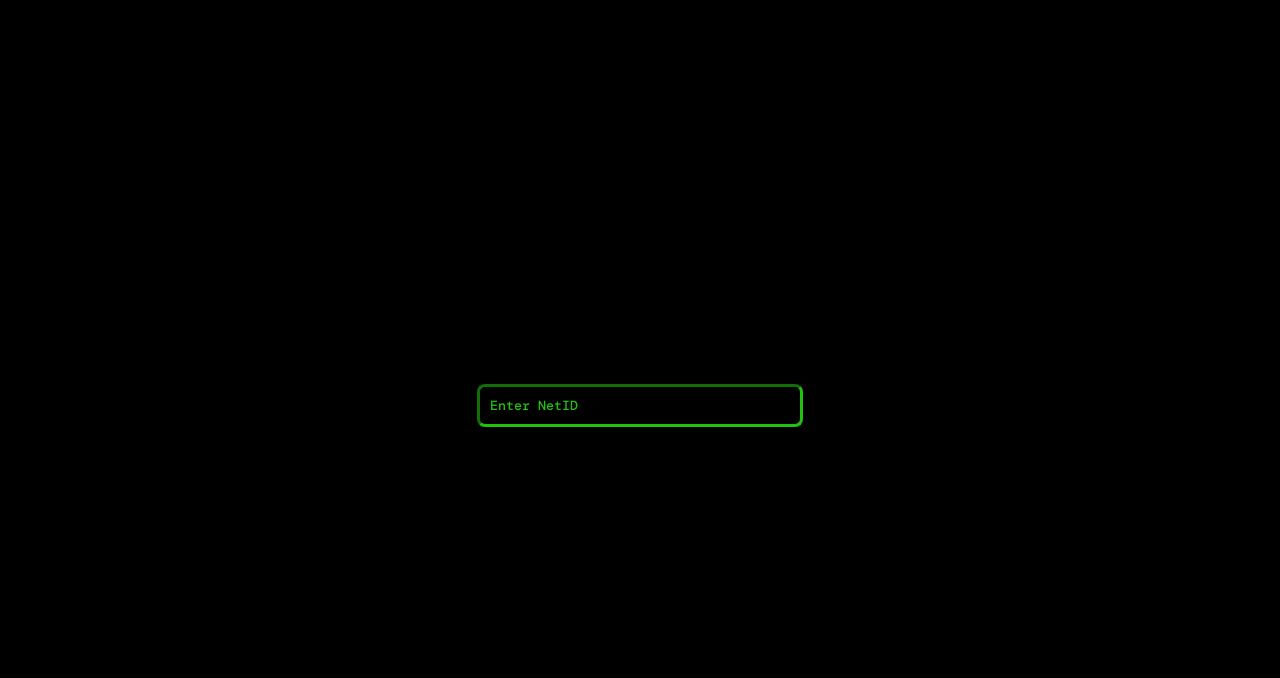
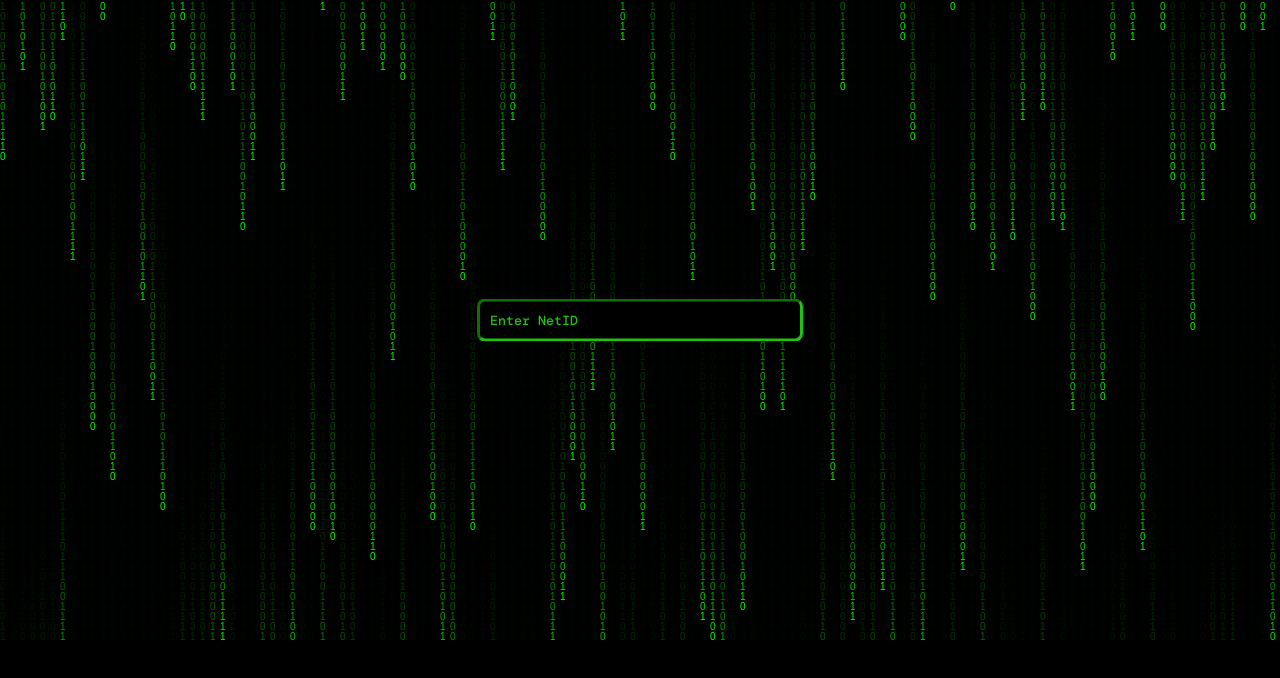
Before and after one commit to cezar-r/hack-the-flag-site, a React (Create React App) app: page / in a window 1280 px wide. Shown: the top 678 px of the page. Built offline with nearby package versions, Linux system fonts and the light colour scheme.

Commit message:
added matrix rain to login page

```diff
--- a/src/App.css
+++ b/src/App.css
@@ -2,6 +2,9 @@
   font-family: codeFont;
   src: url(./codeFont.ttf);
 }
+
+canvas {display: block;}
+
 
 body {background: #000;}
 
@@ -13,20 +16,36 @@ input:focus{
   outline: none;
 }
 
+#container {
+  width: 100%;
+  height: 100%;
+  position: relative;
+}
+
+#bg {
+  width: 100%;
+  height: 100%;
+  position: relative;
+  top: 0;
+  left: 0;
+}
+
+
 .loginButton {
   background-color: black;
   color: #20C20E;
   border-color: #20C20E;
   border-radius: 8px;
   border-width: medium;
+  display: block;
+  margin: auto;
+  padding: 10px;
+  width: 300px;
+  position: absolute;
   top: 50%;
   left: 50%;
-  display: block;
-  margin-top: 30%;
-  margin-left: auto;
-  margin-right: auto;
-  padding: 10px;
-  width: 300px;
+  transform: translate(-50%, -50%);
+  z-index: 10;
 }
 
 * {
--- a/src/App.js
+++ b/src/App.js
@@ -11,9 +11,9 @@ import AboutUs from './AboutUs';
 /**
  * TODO
  * fix top border of login field being darker
+ * add calendar
  * add discord url to discord nav that just launches discord
- * add this https://codepen.io/yaclive/pen/EayLYO to home
- *
+ * make matrix rain start at random position
  */
 
 function App() {
--- /dev/null
+++ b/src/Canvas.js
@@ -0,0 +1,74 @@
+import React, { useRef, useEffect, useState } from "react";
+
+const Canvas = (props) => {
+	const { draw, fps = 30, establishContext, establishCanvasWidth, width = "100%", height = "100%", ...rest } = props;
+	const canvasRef = useRef(null);
+	const [context, setContext] = useState(null);
+
+	const resizeCanvas = (context) => {
+		const canvas = context.canvas;
+		const { width, height } = canvas.getBoundingClientRect();
+
+		if (canvas.width !== width || canvas.height !== height) {
+			const { devicePixelRatio: ratio = 1 } = window;
+			canvas.width = width * ratio;
+			canvas.height = height * ratio;
+			if (establishCanvasWidth) {
+				establishCanvasWidth(canvas.width);
+			}
+			context.scale(ratio, ratio);
+			return true;
+		}
+		return false;
+	};
+
+	useEffect(() => {
+		//i.e. value other than null or undefined
+		if (canvasRef.current) {
+			const canvas = canvasRef.current;
+			const ctx = canvas.getContext("2d");
+			setContext(ctx);
+			resizeCanvas(ctx);
+			if (establishContext) {
+				establishContext(ctx);
+			}
+		} else {
+			// if canvasRef set to null, keep state variable consistent with this
+			setContext(null);
+		}
+	}, []);
+
+	useEffect(() => {
+		let frameCount = 0;
+		let animationFrameId, fpsInterval, now, then, elapsed;
+
+		if (context) {
+			const render = () => {
+				animationFrameId = window.requestAnimationFrame(render);
+				now = Date.now();
+				elapsed = now - then;
+				if (elapsed > fpsInterval) {
+					// Get ready for next frame by setting then=now, but also adjust for your
+					// specified fpsInterval not being a multiple of RAF's interval (16.7ms)
+					then = now - (elapsed % fpsInterval);
+					frameCount++;
+					draw();
+				}
+			};
+			const startRendering = (fps) => {
+				fpsInterval = 1000 / fps;
+				then = Date.now();
+				render();
+			};
+			startRendering(fps);
+		}
+		return () => {
+			window.cancelAnimationFrame(animationFrameId);
+		};
+	}, [draw, context, resizeCanvas]);
+	return (
+		<canvas ref={canvasRef} {...rest} style={{ backgroundColor: "#000", width, height }} />
+	);
+};
+
+export default Canvas;
--- a/src/Home.js
+++ b/src/Home.js
@@ -1,10 +1,19 @@
 import './App.css';
 import LoginField  from './LoginField'
+import MatrixBG from './MatrixBG';
+
 
 const Home = () => {
+
+
     return (
-        <div>
-            <LoginField />
+        <div id="container">
+            <div id="bg">
+                <MatrixBG />
+            </div>
+            <div >
+                <LoginField />
+            </div>
         </div>
     );
 };
--- a/src/LoginField.js
+++ b/src/LoginField.js
@@ -1,6 +1,6 @@
 import './App.css';
 import React from 'react';
-import {Link, Routes, Route, useNavigate, Navigate} from 'react-router-dom';
+import { useNavigate } from 'react-router-dom';
 
 import { validNetIds } from './admin-panel';
 
@@ -19,7 +19,7 @@ const LoginField = () => {
     }
 
     return (
-        <form onSubmit={handleSubmit}>
+        <form  onSubmit={handleSubmit}>
             <input className="loginButton" type="text" placeholder = "Enter NetID"></input>
         </form>
     );
--- /dev/null
+++ b/src/MatrixBG.js
@@ -0,0 +1,98 @@
+import React, { useState } from "react";
+import Canvas from "./Canvas";
+
+const MatrixBG = (props) => {
+	const [ctx, setCtx] = useState(null);
+	const [canvasWidth, setCanvasWidth] = useState(null);
+
+	const establishContext = (context) => {
+		setCtx(context);
+	};
+
+	const establishCanvasWidth = (width) => {
+		setCanvasWidth(width);
+	};
+
+	// Setting up the letters
+	// Move the array outside draw so it is not needlessly recalculated on each call to draw
+	const chars =
+		"10";
+	const letters = chars.split("");
+
+	// Font-size remains constant, so similarly move outside draw
+	const fontSize = 10;
+	// Setting up the columns
+	const columns = canvasWidth ? canvasWidth / fontSize : 10;
+	// Setting up the drops
+	const drops = [];
+	for (let i = 0; i < columns; i++) {
+		drops[i] = 1;
+	}
+
+	const convertMousePosToRowsAndCols = (x, y) => {
+		// get col position
+		const col = Math.floor(x / fontSize);
+
+		// get row pos
+		const row = Math.min(Math.ceil(y / fontSize), Math.floor(ctx.canvas.height));
+
+		return { row, col };
+	};
+
+	// Disturbance Effect Handlers
+	let disturbanceRow = -1;
+	let disturbanceCol = -1;
+	let timeout;
+
+	const disturbanceEffect = (e) => {
+		clearTimeout(timeout);
+		const bounds = e.target.getBoundingClientRect();
+		const x = e.clientX - bounds.left;
+		const y = e.clientY - bounds.top;
+		const { row, col } = convertMousePosToRowsAndCols(x, y);
+		disturbanceRow = row;
+		disturbanceCol = col;
+		timeout = setTimeout(() => {
+			disturbanceRow = -1;
+			disturbanceCol = -1;
+		}, 50);
+	};
+
+	const isDisturbanceAffectedPosition = (dropIndex) => {
+		return drops[dropIndex] * fontSize > disturbanceRow && dropIndex === disturbanceCol;
+	};
+
+	const draw = () => {
+		if (ctx) {
+			ctx.fillStyle = "rgba(0, 0, 0, .1)";
+			ctx.fillRect(0, 0, ctx.canvas.width, ctx.canvas.height);
+			for (let i = 0; i < drops.length; i++) {
+				const text = letters[Math.floor(Math.random() * letters.length)];
+				ctx.fillStyle = "#0f0";
+				ctx.fillText(text, i * fontSize, drops[i] * fontSize);
+				drops[i]++;
+				if (drops[i] * fontSize > ctx.canvas.height && Math.random() > 0.95) {
+					drops[i] = 0;
+				}
+				if (isDisturbanceAffectedPosition(i)) {
+					const h = Math.max(i - 1, 0);
+					const j = Math.min(i + 1, Math.floor(columns));
+					drops[h] = disturbanceRow;
+					drops[i] = disturbanceRow;
+					drops[j] = disturbanceRow;
+				}
+			}
+		}
+	};
+
+	return (
+		<Canvas
+			draw={draw}
+			onMouseMove={disturbanceEffect}
+			establishContext={establishContext}
+			establishCanvasWidth={establishCanvasWidth}
+		/>
+	);
+};
+
+export default MatrixBG;
```
